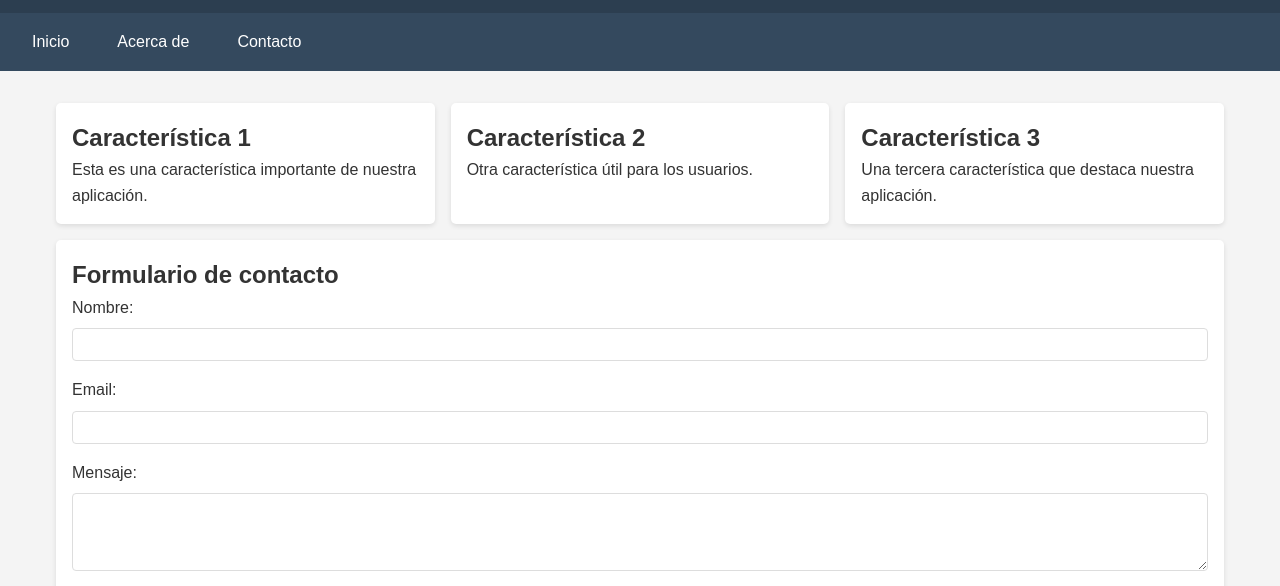
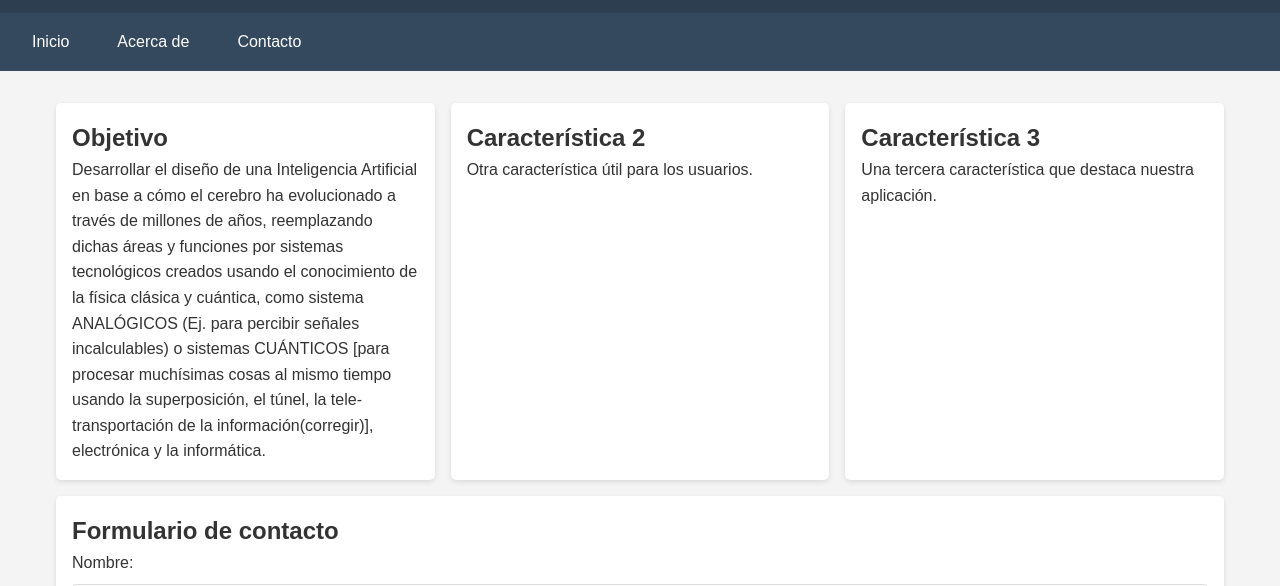
Before and after one commit to albertocabezave/eamia, a plain HTML site: page Docs/index.html in a window 1280 px wide. Shown: the part 147-733 px from the top of the page. Drawn offline with Linux system fonts and the light colour scheme.

Commit message:
Revise section title and content to reflect AI objective
Updated the content of a section to focus on the objective of developing AI based on brain evolution.

```diff
--- a/Docs/index.html
+++ b/Docs/index.html
@@ -156,8 +156,8 @@
         <main>
             <div class="content">
                 <div class="card">
-                    <h2>Característica 1</h2>
-                    <p>Esta es una característica importante de nuestra aplicación.</p>
+                    <h2>Objetivo</h2>
+                    <p>Desarrollar el diseño de una Inteligencia Artificial en base a cómo el cerebro ha evolucionado a través de millones de años, reemplazando dichas áreas y funciones por sistemas tecnológicos creados usando el conocimiento de la física clásica y cuántica, como sistema ANALÓGICOS (Ej. para percibir señales incalculables) o sistemas CUÁNTICOS [para procesar muchísimas cosas al mismo tiempo usando la superposición,  el túnel, la tele-transportación de la información(corregir)], electrónica y la informática.</p>
                 </div>
 
                 <div class="card">
```
